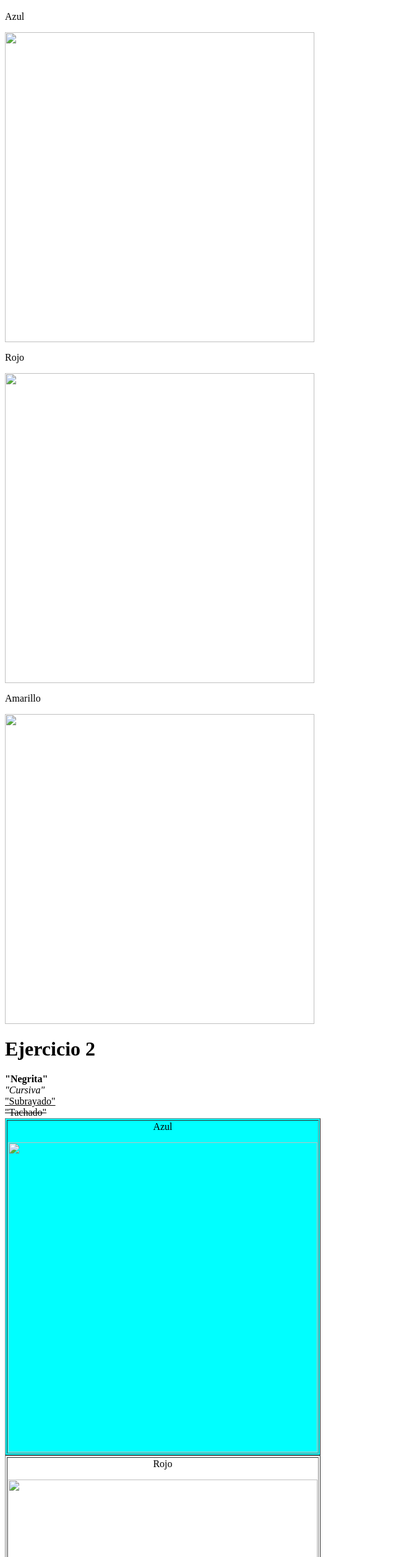
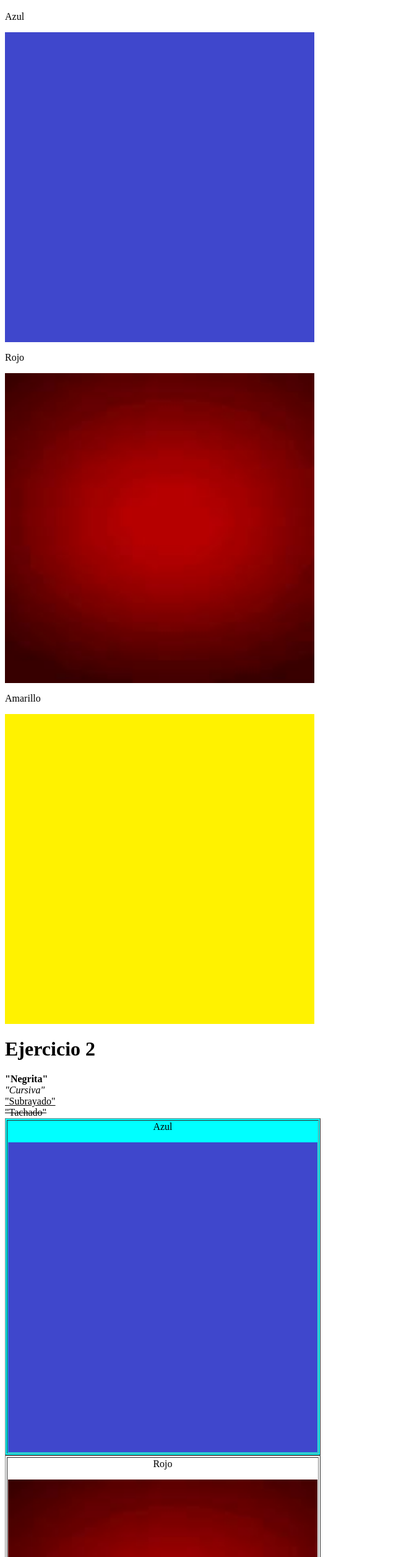
Before and after one commit to Junior-267/ACT5CSS, a plain HTML site: page index.html in a window 1280 px wide. Shown: the part 48-2560 px from the top of the page at 62% size, without its empty margins (0-640 px from the left). Drawn offline with Linux system fonts and the light colour scheme.

Commit message:
Update index.html

```diff
--- a/index.html
+++ b/index.html
@@ -7,13 +7,13 @@
         <h1 id="codigo"> Colores primarios </h1>
 
                 <p> Azul </p>
-            <img src="Nueva carpeta\Imagenes\Azul.JPG">
+            <img src="Azul.JPG">
 
                 <p> Rojo </p>
-            <img src="Nueva carpeta\Imagenes\Rojo.GIF">
+            <img src="Rojo.GIF">
 
                 <p> Amarillo </p>
-            <img src="Nueva carpeta\Imagenes\Amarillo.PNG">
+            <img src="Amarillo.PNG">
 
                 <h1>Ejercicio 2</h1>
 
@@ -36,27 +36,27 @@
             <tr>
                 <td>
                     <p> Azul</p>
-                    <img src="Nueva carpeta/Imagenes/Azul.JPG" >
+                    <img src="Azul.JPG" >
                 </td>
             </tr>
         <table border="1" style="border: 1xp solid black ;">
             <tr>
                 <td>
                     <p> Rojo </p>
-                    <img src="Nueva carpeta/Imagenes/Rojo.GIF">
+                    <img src="Rojo.GIF">
                 </td>
             </tr>
         <table border="1" style="background-color: aqua; border: 1xp solid black ;">
             <tr>
                 <td>
                     <p> Amarillo </p>
-                    <img src="Nueva carpeta/Imagenes/Amarillo.png">
+                    <img src="Amarillo.png">
                 </td>
             </tr>
         <table border="1" style="border: 1xp solid black ;">
             <tr>
                 <td>
-                    <a href="Nueva carpeta/Utilidad/PagDeRellenoACT5CSS.html"> Link de ida a pagina al</a>
+                    <a href="PagDeRellenoACT5CSS.html"> Link de ida a pagina al</a>
                 </td>
             </tr>
         </table>
```
